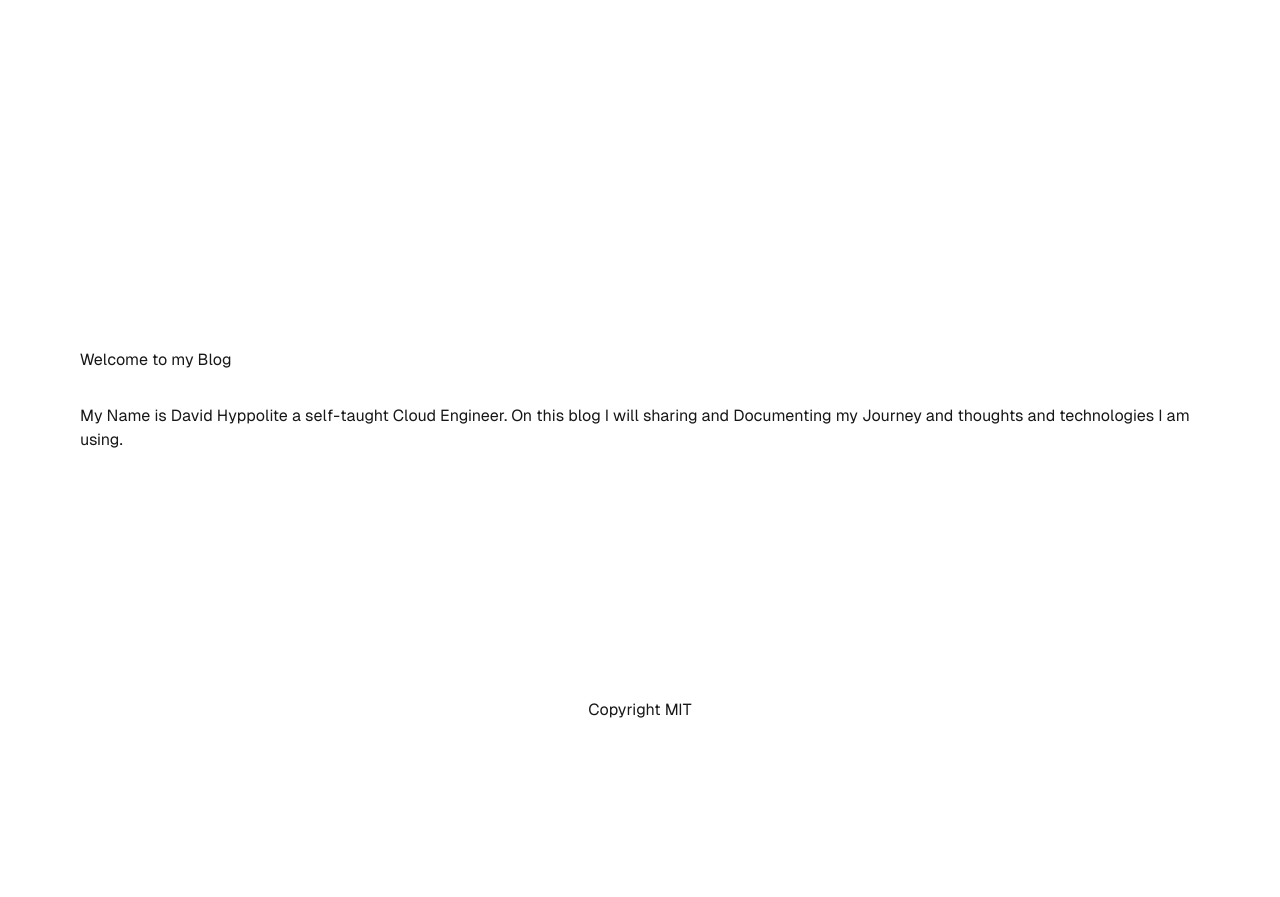
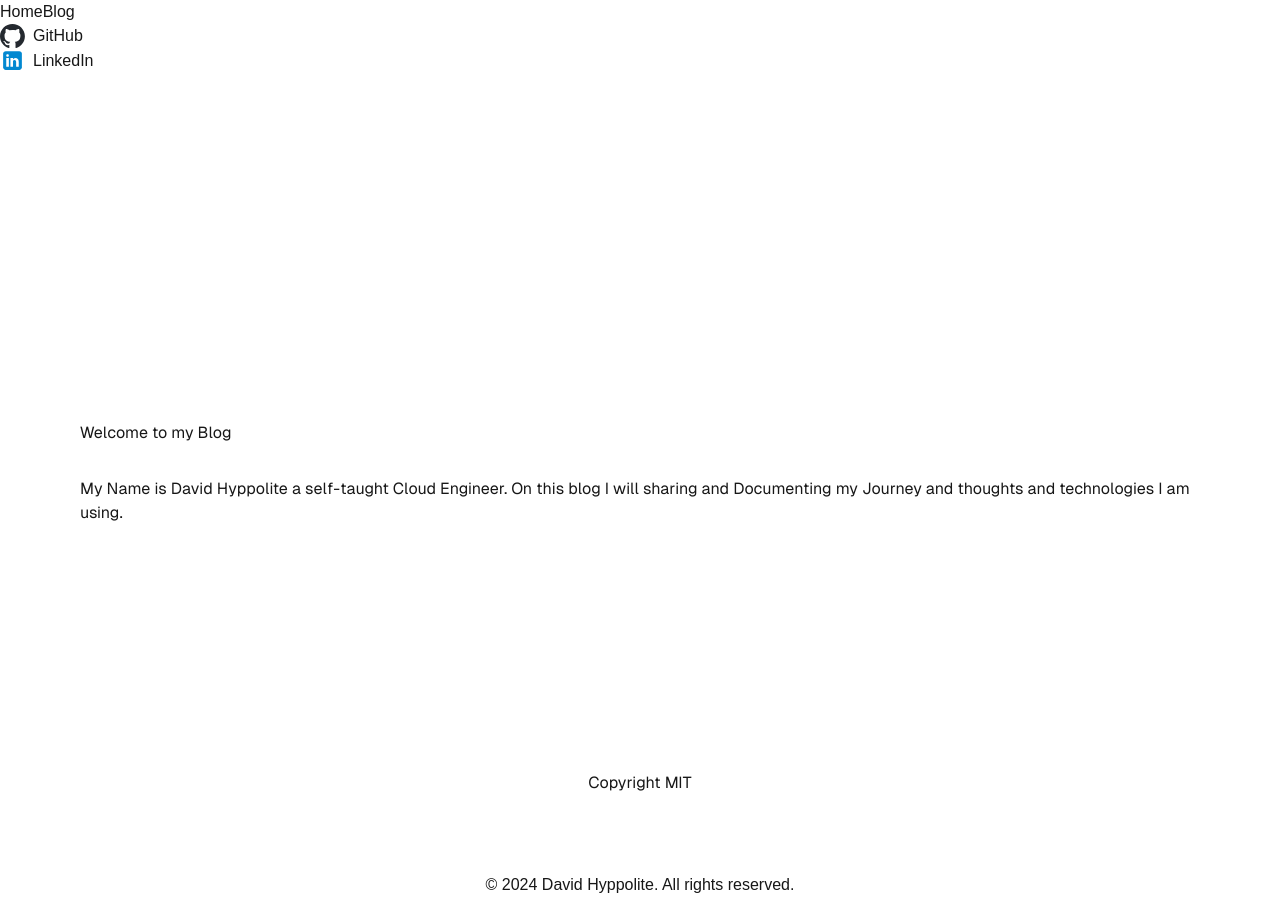
Before and after one commit to dhayv/blogsite, a Next.js app in the folder my-app/: page / in a window 1280 px wide. Before the commit the page ends 800 px from the top, so only its background shows below. Built offline with nearby package versions, Linux system fonts and the light colour scheme.

Commit message:
updated layout to incorporate header,body,footer

```diff
--- a/my-app/app/header.tsx
+++ b/my-app/app/header.tsx
@@ -1,9 +1,9 @@
 import Image from 'next/image';
 import Link from 'next/link';
-
-const Header = () => {
+// use icon8 for svg's
+const Header = (): JSX.Element => {
   return (
-    <header>
+    <nav>
       <Link href=''>Home</Link>
       <Link href=''>Blog</Link>
 
@@ -14,10 +14,10 @@ const Header = () => {
         rel="noopener noreferrer"
       >
         <Image
-          src="/file.svg"
+          src="/github-mark.svg"
           alt="File icon"
-          width={16}
-          height={16}
+          width={25}
+          height={25}
         />
         GitHub
       </a>
@@ -27,15 +27,16 @@ const Header = () => {
         target="_blank"
         rel="noopener noreferrer"
       >
+
         <Image
-          src="/window.svg"
+          src="/icons8-linkedin (1).svg"
           alt="Window icon"
-          width={16}
-          height={16}
+          width={25}
+          height={25}
         />
         LinkedIn
       </a>
-    </header>
+    </nav>
   )
 }
 
--- a/my-app/app/layout.tsx
+++ b/my-app/app/layout.tsx
@@ -1,6 +1,7 @@
 import type { Metadata } from "next";
 import localFont from "next/font/local";
 import "./globals.css";
+import Header from "./header";
 
 const geistSans = localFont({
   src: "./fonts/GeistVF.woff",
@@ -14,8 +15,8 @@ const geistMono = localFont({
 });
 
 export const metadata: Metadata = {
-  title: "Create Next App",
-  description: "Generated by create next app",
+  title: "David Hyppolite's Blog",
+  description: "A blog documenting the journey of a self-taught Cloud Engineer.",
 };
 
 export default function RootLayout({
@@ -28,7 +29,11 @@ export default function RootLayout({
       <body
         className={`${geistSans.variable} ${geistMono.variable} antialiased`}
       >
-        {children}
+        <Header/>
+        <main className="flex-grow">{children}</main>
+        <footer className="flex gap-6 flex-wrap items-center justify-center">
+          © {new Date().getFullYear()} David Hyppolite. All rights reserved.</footer>
+
       </body>
     </html>
   );
--- a/my-app/app/page.tsx
+++ b/my-app/app/page.tsx
@@ -1,9 +1,11 @@
 import Link from "next/link";
+import Header from "./header";
 
 const Home = (): JSX.Element => {
 
   return (
     <div className="grid grid-rows-[20px_1fr_20px] items-center justify-items-center min-h-screen p-8 pb-20 gap-16 sm:p-20 font-[family-name:var(--font-geist-sans)]">
+
       <main className="flex flex-col gap-8 row-start-2 items-center sm:items-start">
         <h1>Welcome to my Blog</h1>
         <p>My Name is David Hyppolite a self-taught Cloud Engineer. On this blog I will sharing and Documenting my Journey and thoughts and technologies I am using.</p>
```
